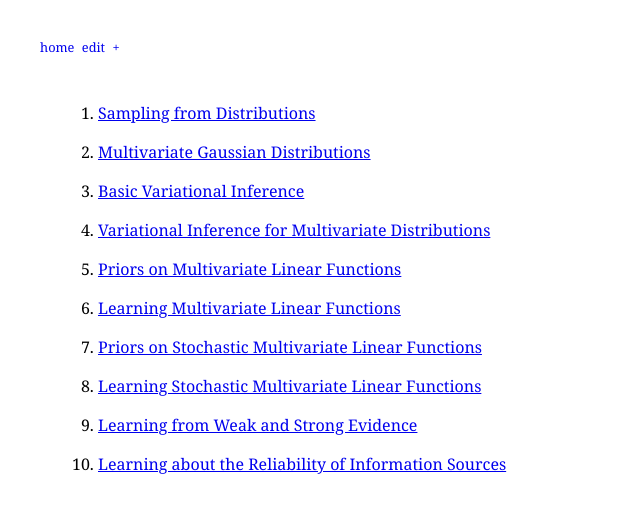
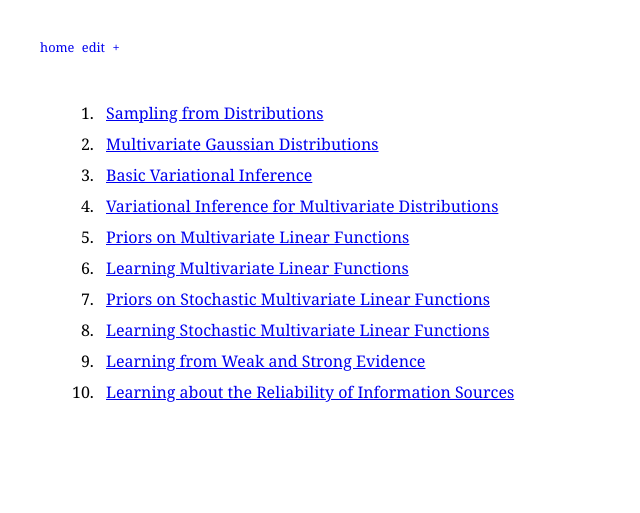
Before and after one commit to stuhlmueller/connoisseur, a Jekyll site: the page built from index.md, in a window 1280 px wide. Shown: the top 513 px of the page, without its empty margins (0-640 px from the left). Built offline with Jekyll 4.4.1, drawn with Linux system fonts in a browser that asks for light colours; nearby versions of some CDN libraries; a script that is not in the unit is left out.

Commit message:
Update CSS

```diff
--- a/assets/css/main.css
+++ b/assets/css/main.css
@@ -123,3 +123,7 @@
     font-size: 80%;
     text-align: left;
 }
+
+li p {
+    margin: .5em;
+}
```
